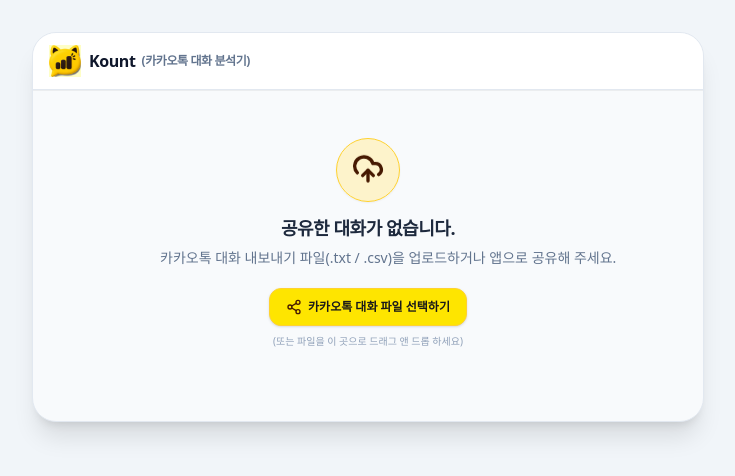
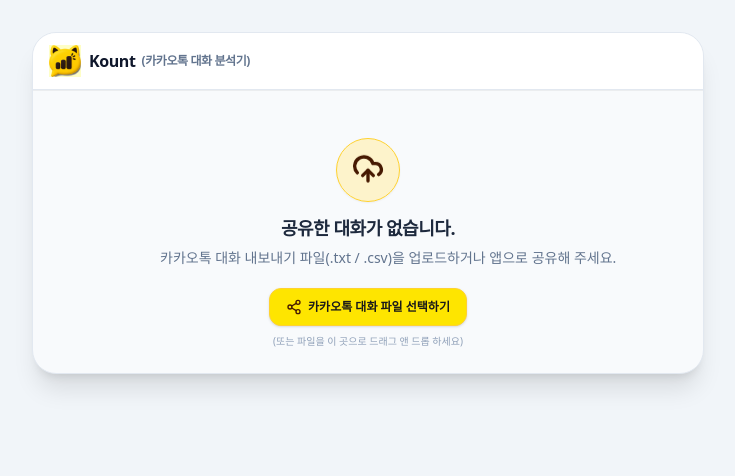
Before and after one commit to CatdiG/kount, a Next.js app: page / in a window 1280 px wide. Shown: the top 476 px of the page, without its empty margins (272-1007 px from the left). Built offline with nearby package versions, Linux system fonts and the light colour scheme; no server answers.

Commit message:
style: remove pb-12 on main wrapper and center footer text perfectly between scroll to top button and bottom edge of main box

```diff
--- a/src/app/page.tsx
+++ b/src/app/page.tsx
@@ -125,7 +125,7 @@ export default function Home() {
   return (
     <div className="min-h-screen bg-slate-100 sm:py-8 flex flex-col items-center justify-start selection:bg-indigo-500 selection:text-white font-sans">
       {/* Clean User View Mobile / Responsive Container */}
-      <main className="w-full sm:max-w-2xl bg-slate-50 min-h-screen sm:min-h-0 sm:rounded-3xl border border-slate-200 shadow-xl overflow-hidden flex flex-col relative pb-12">
+      <main className="w-full sm:max-w-2xl bg-slate-50 min-h-screen sm:min-h-0 sm:rounded-3xl border border-slate-200 shadow-xl overflow-hidden flex flex-col relative">
         {/* 1. Header Bar */}
         <header className="border-b border-slate-200 bg-white/95 backdrop-blur-md sticky top-0 z-40 px-4 pt-[calc(0.75rem+env(safe-area-inset-top,0px))] pb-3 flex items-center justify-between shadow-2xs header-safe-padding">
           <div className="flex items-center gap-2">
@@ -209,9 +209,15 @@ export default function Home() {
             </section>
 
             {/* 카카오톡 대화 성향 분석 리포트 & 공유 카드 */}
-            <section className="px-4 pb-4">
+            <section className="px-4">
               <KakaoTalkShareCard parsingResult={parsingResult} />
             </section>
+
+            {/* Footer */}
+            <footer className="py-4 text-center text-xs text-slate-400 font-medium flex items-center justify-center gap-1.5">
+              <img src="/kount-logo-trans.png" alt="Kount Logo" className="w-[18px] h-[18px] object-contain flex-shrink-0" />
+              <span>Kount 카카오톡 대화 분석기</span>
+            </footer>
           </div>
         )}
       </main>
--- a/src/components/KakaoTalkShareCard.tsx
+++ b/src/components/KakaoTalkShareCard.tsx
@@ -1548,12 +1548,6 @@ ${formatHabits(userStats)}
         <ChevronUp className="w-4 h-4 text-slate-500 group-hover:text-slate-800 transition-transform group-hover:-translate-y-0.5" />
         <span>맨 위로 올라가기</span>
       </button>
-
-      {/* 🏷️ 하단 로고 & 타이틀 문구 (상단/하단 간격 100% 대칭 py-3 적용) */}
-      <div className="py-3 flex items-center justify-center gap-1.5 text-xs text-slate-400 font-medium">
-        <img src="/kount-logo-trans.png" alt="Kount Logo" className="w-[18px] h-[18px] object-contain flex-shrink-0" />
-        <span>Kount 카카오톡 대화 분석기</span>
-      </div>
     </div>
   );
 }
```
